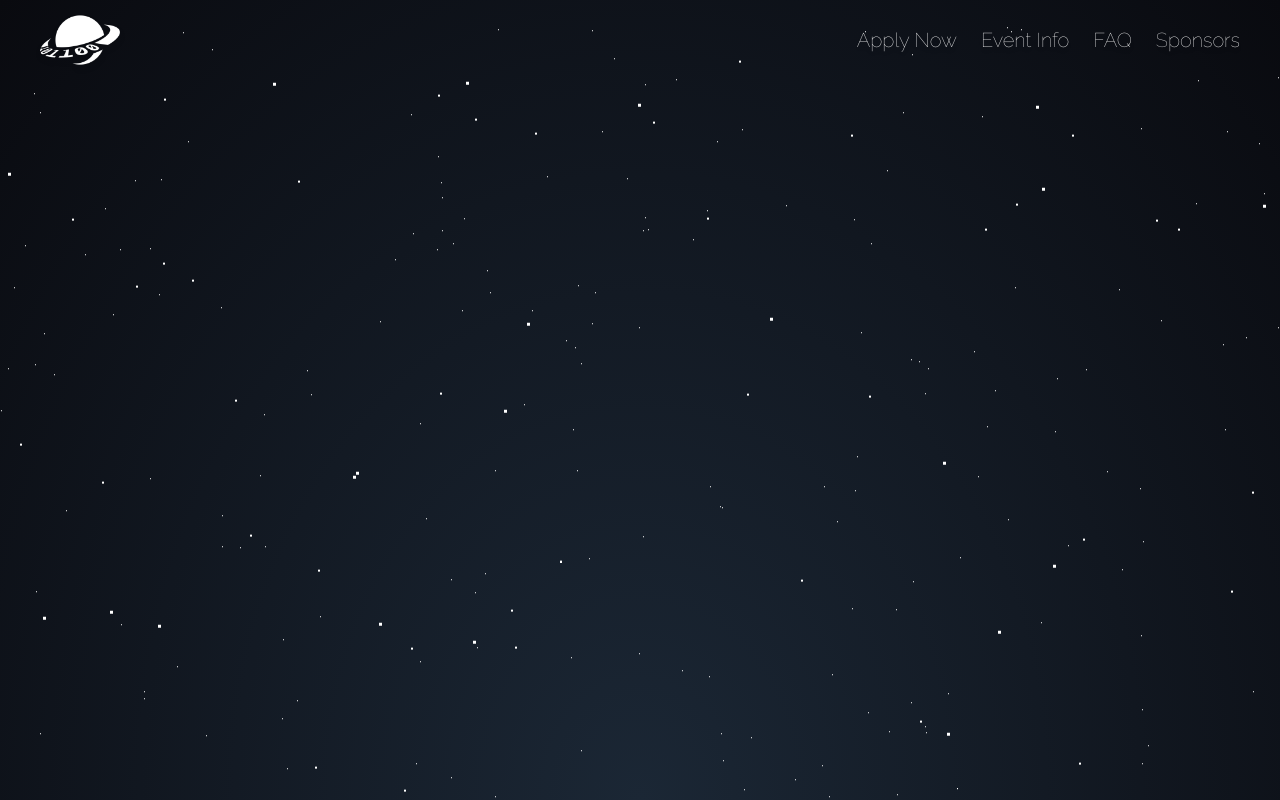
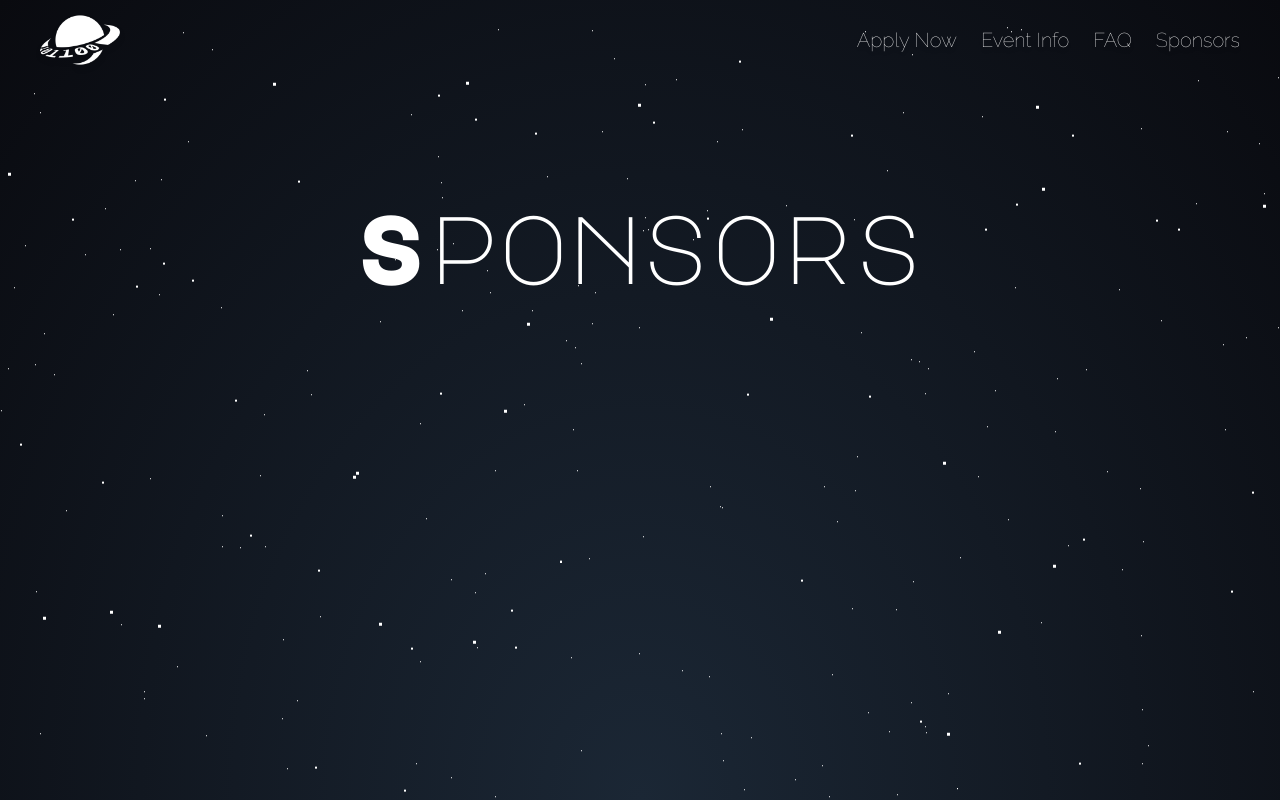
Before and after one commit to Amelia1110/AstralHacks, a Next.js app: page /sponsor-info in a window 1280 px wide. Built offline with nearby package versions, Linux system fonts and the light colour scheme.

Commit message:
Update sponsor-info.tsx

```diff
--- a/pages/sponsor-info.tsx
+++ b/pages/sponsor-info.tsx
@@ -1,3 +1,25 @@
+import Head from 'next/head'
+import { Major_Mono_Display } from 'next/font/google';
+
+const majorMonoDisplay = Major_Mono_Display({
+    subsets: ['latin'],
+    variable: '--font-major_mono_display',
+    weight: '400'
+})
+
 export default function SponsorInfo() {
+    return (
+        <>
 
+        <Head>
+            <title>Sponsors</title>
+            <meta name="description" content="Generated by create next app" />
+            <meta name="viewport" content="width=device-width, initial-scale=1" />
+            <link rel="icon" href="/favicon.ico" />
+        </Head>
+        <div className="flex justify-center items-center">
+        <h1 className={`${majorMonoDisplay.variable} col-span-3 font-heading text-white text-8xl text-right pt-28`}>Sponsors</h1>
+        </div>
+        </>
+    )
 }
```
